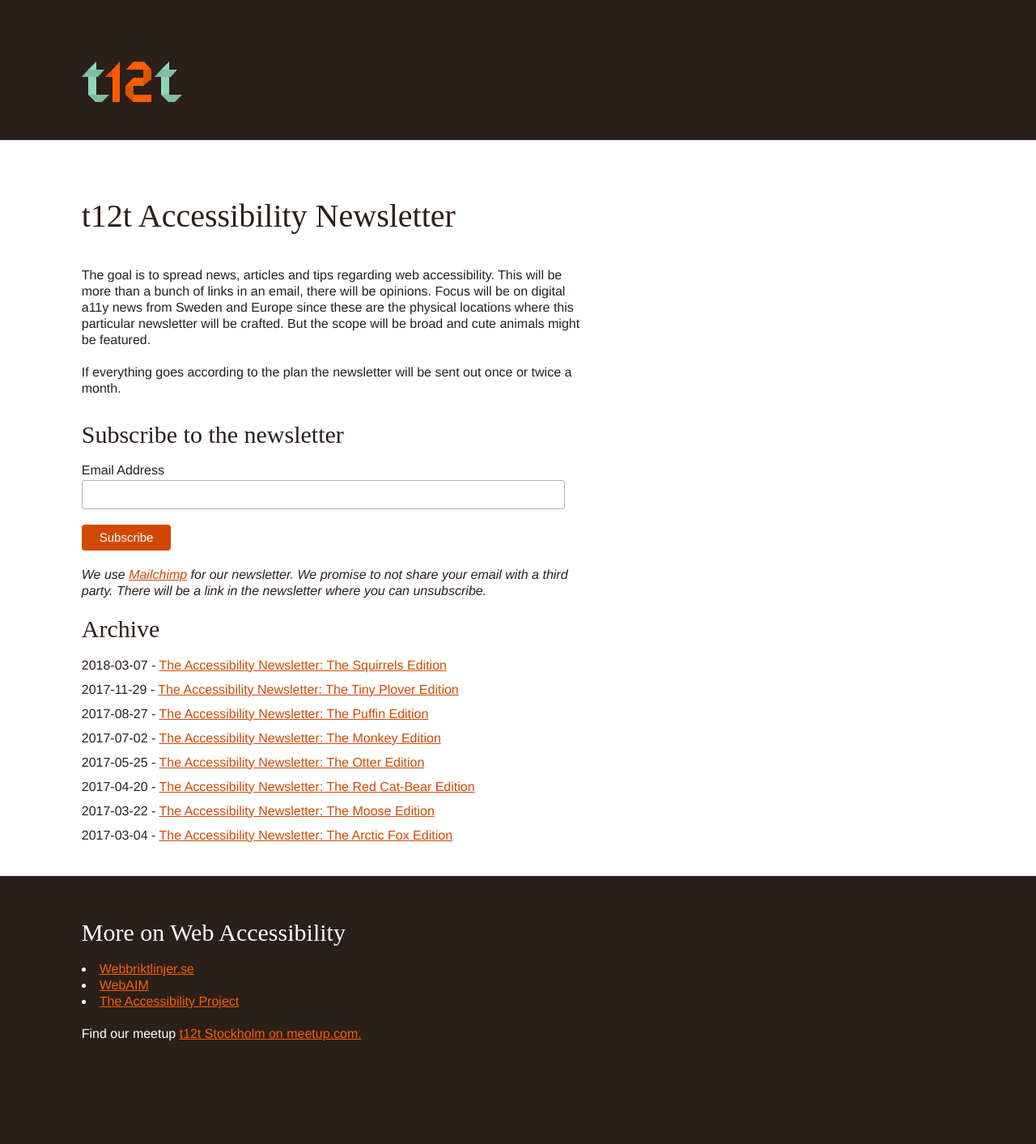
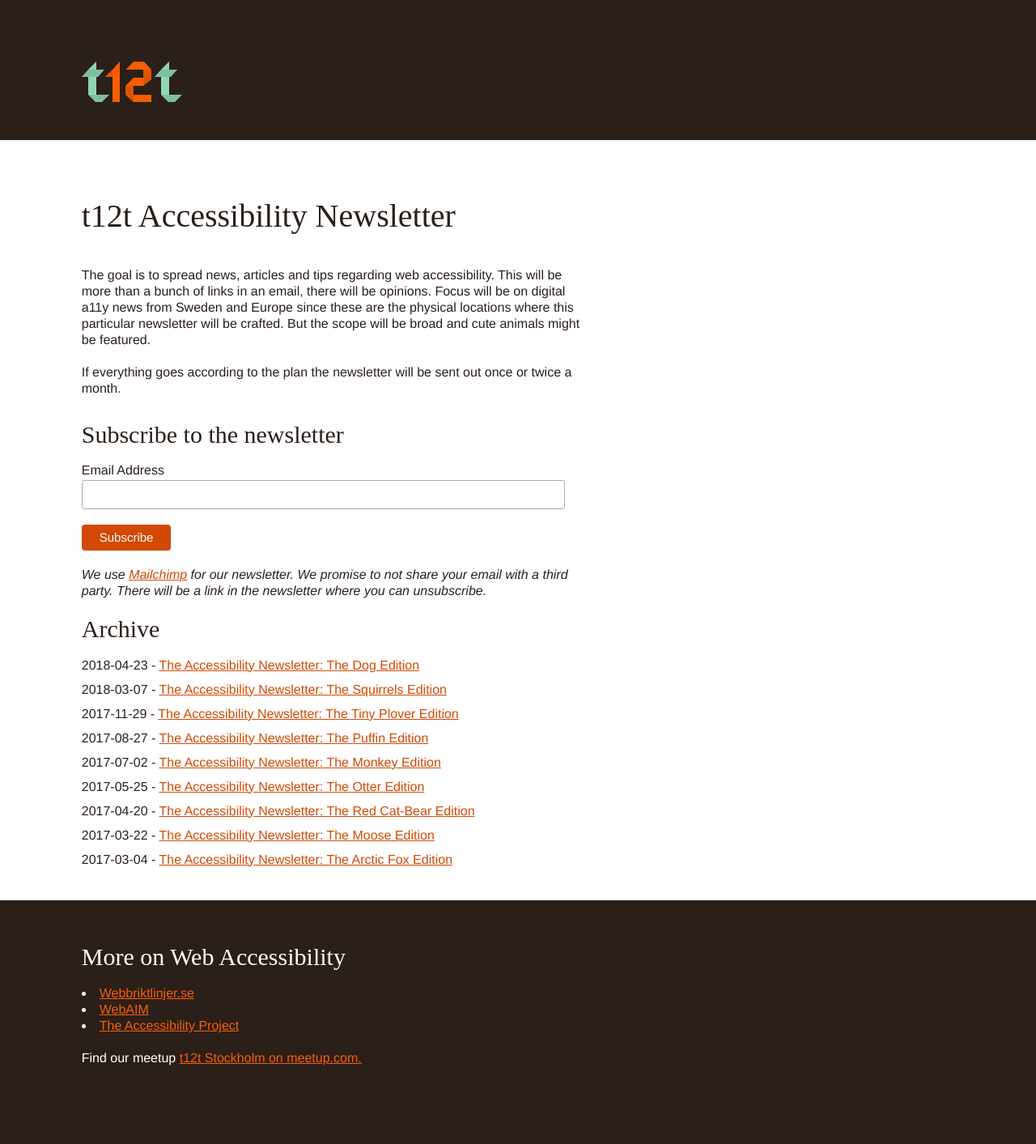
Before and after one commit to t12t/t12t.github.io, a Jekyll site: the page built from accessibility-newsletter/index.md, in a window 1280 px wide. Shown: the whole page at 81% size. Built offline with Jekyll 4.4.1, drawn with Linux system fonts in a browser that asks for light colours; some web fonts are replaced; before the commit the page ends 1383 px from its top, so only the background shows below that.

Commit message:
Adds the dog

```diff
--- a/_includes/archive.html
+++ b/_includes/archive.html
@@ -1,4 +1,10 @@
 <ul class="archive-list">
+  <li>
+    <time datetime="2018-04-23">2018-04-23</time> -
+    <a href="http://eepurl.com/dr8-wL">
+      The Accessibility Newsletter: The Dog Edition
+    </a>
+  </li>
   <li>
     <time datetime="2018-03-07">2018-03-07</time> -
     <a href="http://eepurl.com/dm5zDv">
```
